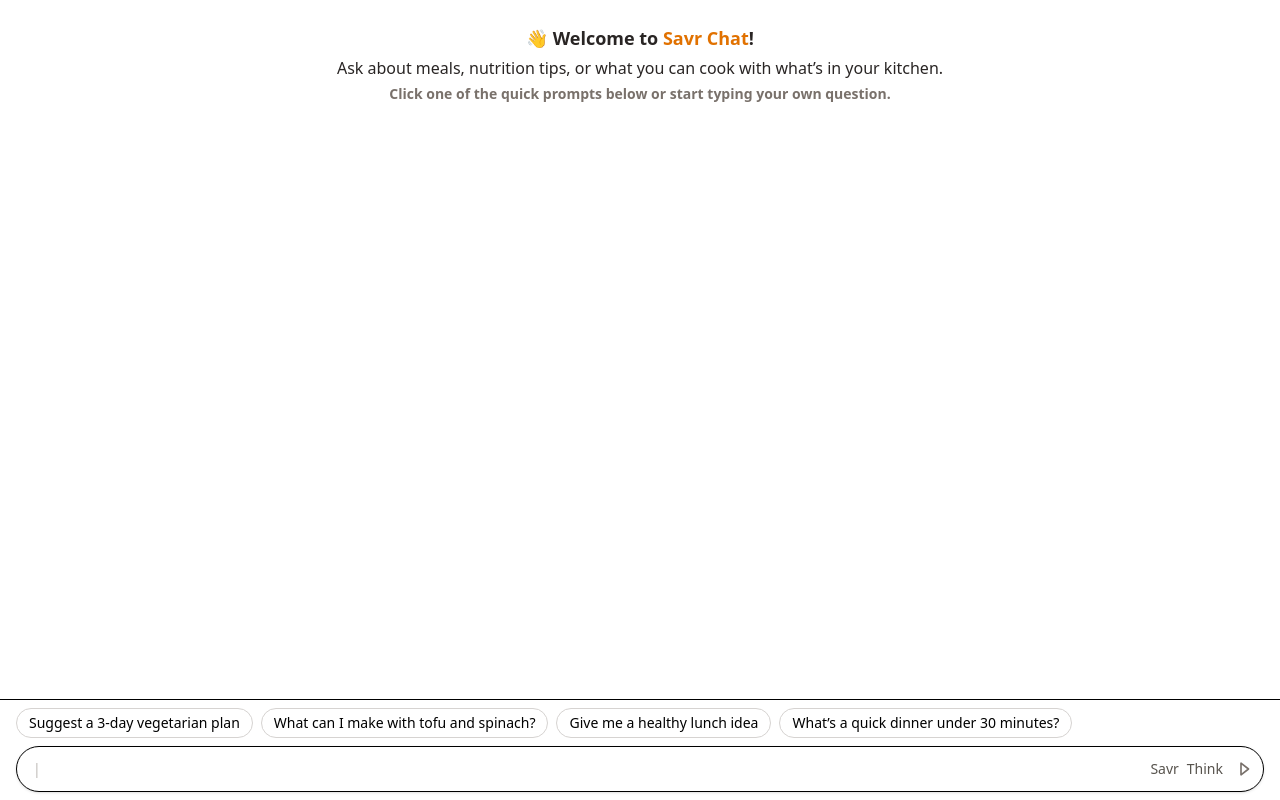
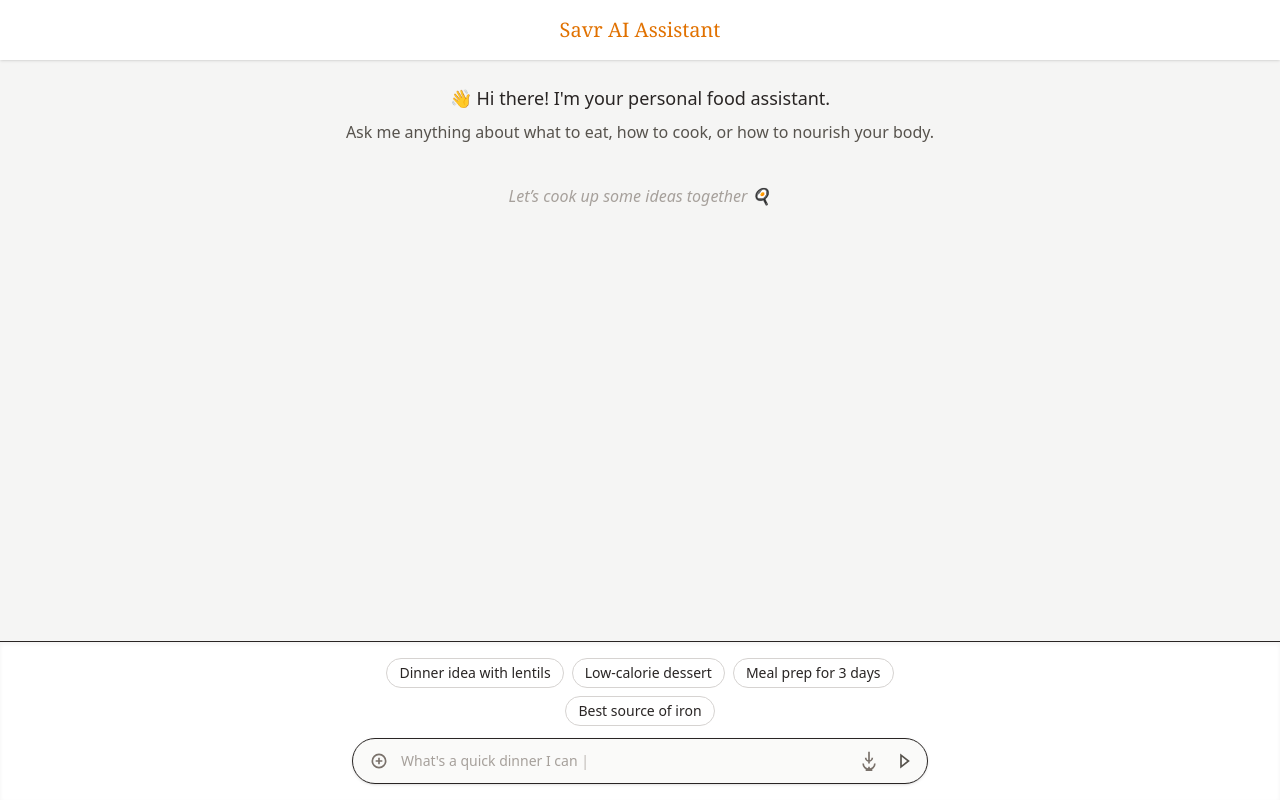
Before and after one commit to allapps123/chef-app, a React (Vite) app: page /chat in a window 1280 px wide. Built offline with nearby package versions, Linux system fonts and the light colour scheme; the HTML template or start-up script is replaced by a standard one.

Commit message:
style: center chat input box

```diff
--- a/src/pages/ChatPage.tsx
+++ b/src/pages/ChatPage.tsx
@@ -1,10 +1,10 @@
 import React, { useEffect, useState } from 'react';
 
 const placeholderMessages = [
-  "Ask for a quick dinner idea...",
-  "What can I cook with broccoli and rice?",
-  "Suggest a healthy lunch...",
-  "Give me a 3-day vegetarian meal plan"
+  "What's a quick dinner I can make tonight?",
+  "Suggest a healthy lunch idea",
+  "Meal prep with broccoli and rice?",
+  "Give me a 3-day clean eating plan"
 ];
 
 const ChatPage: React.FC = () => {
@@ -14,10 +14,11 @@
   const [charIndex, setCharIndex] = useState(0);
   const [input, setInput] = useState('');
 
+  // Typewriter effect for animated placeholder
   useEffect(() => {
-    if (input !== '') return; // Stop animation if user starts typing
+    if (input !== '') return;
 
-    const currentMessage = placeholderMessages[messageIndex];
+    const current = placeholderMessages[messageIndex];
     let timeout: NodeJS.Timeout;
 
     if (isDeleting) {
@@ -26,15 +27,15 @@
         setCharIndex(i => i - 1);
         if (charIndex <= 0) {
           setIsDeleting(false);
-          setMessageIndex((i) => (i + 1) % placeholderMessages.length);
+          setMessageIndex(i => (i + 1) % placeholderMessages.length);
         }
       }, 40);
     } else {
       timeout = setTimeout(() => {
-        setDisplayText(prev => prev + currentMessage.charAt(charIndex));
+        setDisplayText(prev => prev + current.charAt(charIndex));
         setCharIndex(i => i + 1);
-        if (charIndex >= currentMessage.length) {
-          setTimeout(() => setIsDeleting(true), 1500);
+        if (charIndex >= current.length) {
+          setTimeout(() => setIsDeleting(true), 1600);
         }
       }, 80);
     }
@@ -43,56 +44,85 @@
   }, [charIndex, isDeleting, messageIndex, input]);
 
   return (
-    <div className="h-screen w-screen flex flex-col justify-between bg-white">
+    <div className="min-h-screen flex flex-col bg-stone-100 text-stone-800">
       {/* Header */}
-      <div className="p-6 text-center text-lg font-semibold text-stone-800">
-        <p>👋 Welcome to <span className="text-amber-600">Savr Chat</span>!</p>
-        <p className="mt-1 text-base font-normal">Ask about meals, nutrition tips, or what you can cook with what’s in your kitchen.</p>
-        <p className="mt-1 text-stone-500 text-sm">Click one of the quick prompts below or start typing your own question.</p>
+      <header className="bg-white shadow-sm px-6 py-4 flex justify-center">
+        <h1 className="text-xl font-serif text-amber-600">Savr AI Assistant</h1>
+      </header>
+
+      {/* Main chat */}
+      <main className="flex-1 overflow-y-auto p-6">
+        <div className="max-w-2xl mx-auto text-center">
+          <p className="text-lg font-medium mb-2">👋 Hi there! I'm your personal food assistant.</p>
+          <p className="text-stone-600">Ask me anything about what to eat, how to cook, or how to nourish your body.</p>
         </div>
 
-      {/* Input and suggestions */}
-      <div className="w-full border-t px-4 py-2">
-        {/* Quick suggestions */}
-        <div className="flex flex-wrap gap-2 mb-2">
+        {/* Chat history */}
+        <div className="max-w-2xl mx-auto mt-10 text-center text-stone-400 italic">
+          Let’s cook up some ideas together 🍳
+        </div>
+      </main>
+
+      {/* Chat input footer */}
+      <footer className="w-full border-t bg-white px-4 py-4 shadow-inner">
+        <div className="max-w-xl mx-auto">
+          {/* Quick prompts */}
+          <div className="flex flex-wrap gap-2 mb-3 justify-center">
             {[
-            "Suggest a 3-day vegetarian plan",
-            "What can I make with tofu and spinach?",
-            "Give me a healthy lunch idea",
-            "What’s a quick dinner under 30 minutes?"
-          ].map((label, index) => (
+              "Dinner idea with lentils",
+              "Low-calorie dessert",
+              "Meal prep for 3 days",
+              "Best source of iron"
+            ].map((text, i) => (
               <button
-              key={index}
+                key={i}
                 className="px-3 py-1 rounded-full border border-stone-300 text-sm hover:bg-stone-100 transition"
               >
-              {label}
+                {text}
               </button>
             ))}
           </div>
 
-        {/* Animated placeholder input */}
-        <div className="flex items-center bg-white border rounded-full px-3 py-2 shadow relative">
+          {/* Input box */}
+          <div className="flex items-center bg-stone-50 border rounded-full px-4 py-2 shadow-sm relative">
+            {/* Upload icon */}
+            <button className="mr-2 text-stone-500 hover:text-amber-500 transition" title="Upload a file">
+              <svg className="w-5 h-5" fill="none" stroke="currentColor" strokeWidth="2" viewBox="0 0 24 24">
+                <path d="M12 16v-4M12 12V8M16 12h-8M4 12a8 8 0 1116 0 8 8 0 01-16 0z" />
+              </svg>
+            </button>
+
+            {/* Input field */}
             <input
               type="text"
               value={input}
               onChange={(e) => setInput(e.target.value)}
               placeholder=" "
-            className="flex-grow text-sm px-2 py-1 focus:outline-none placeholder-transparent"
+              className="flex-grow bg-transparent text-sm px-2 py-1 focus:outline-none placeholder-transparent"
             />
             {input === '' && (
-            <div className="absolute left-4 text-stone-400 text-sm pointer-events-none">
+              <div className="absolute left-12 text-stone-400 text-sm pointer-events-none">
                 {displayText}<span className="animate-pulse">|</span>
               </div>
             )}
-          <button className="ml-2 text-stone-600 text-sm hover:text-black">Savr</button>
-          <button className="ml-2 text-stone-600 text-sm hover:text-black">Think</button>
-          <button className="ml-2 text-stone-500 hover:text-black">
-            <svg xmlns="http://www.w3.org/2000/svg" className="h-5 w-5" viewBox="0 0 24 24" fill="none" stroke="currentColor">
-              <path d="M12 19l9-7-9-7v14z" strokeWidth={2} strokeLinecap="round" strokeLinejoin="round" />
+
+            {/* Voice icon */}
+            <button className="ml-2 text-stone-500 hover:text-amber-500 transition" title="Record voice">
+              <svg className="w-5 h-5" fill="none" stroke="currentColor" strokeWidth="2" viewBox="0 0 24 24">
+                <path d="M12 1v14m4-7a4 4 0 11-8 0" />
+                <path d="M5 15a7 7 0 0014 0M12 19v4m-4 0h8" />
+              </svg>
+            </button>
+
+            {/* Send button */}
+            <button className="ml-3 text-stone-600 hover:text-black" title="Send">
+              <svg className="h-5 w-5" fill="none" stroke="currentColor" strokeWidth="2" viewBox="0 0 24 24">
+                <path d="M12 19l9-7-9-7v14z" />
               </svg>
             </button>
           </div>
         </div>
+      </footer>
     </div>
   );
 };
```
Lines whose indentation alone changed are shown as unchanged.
